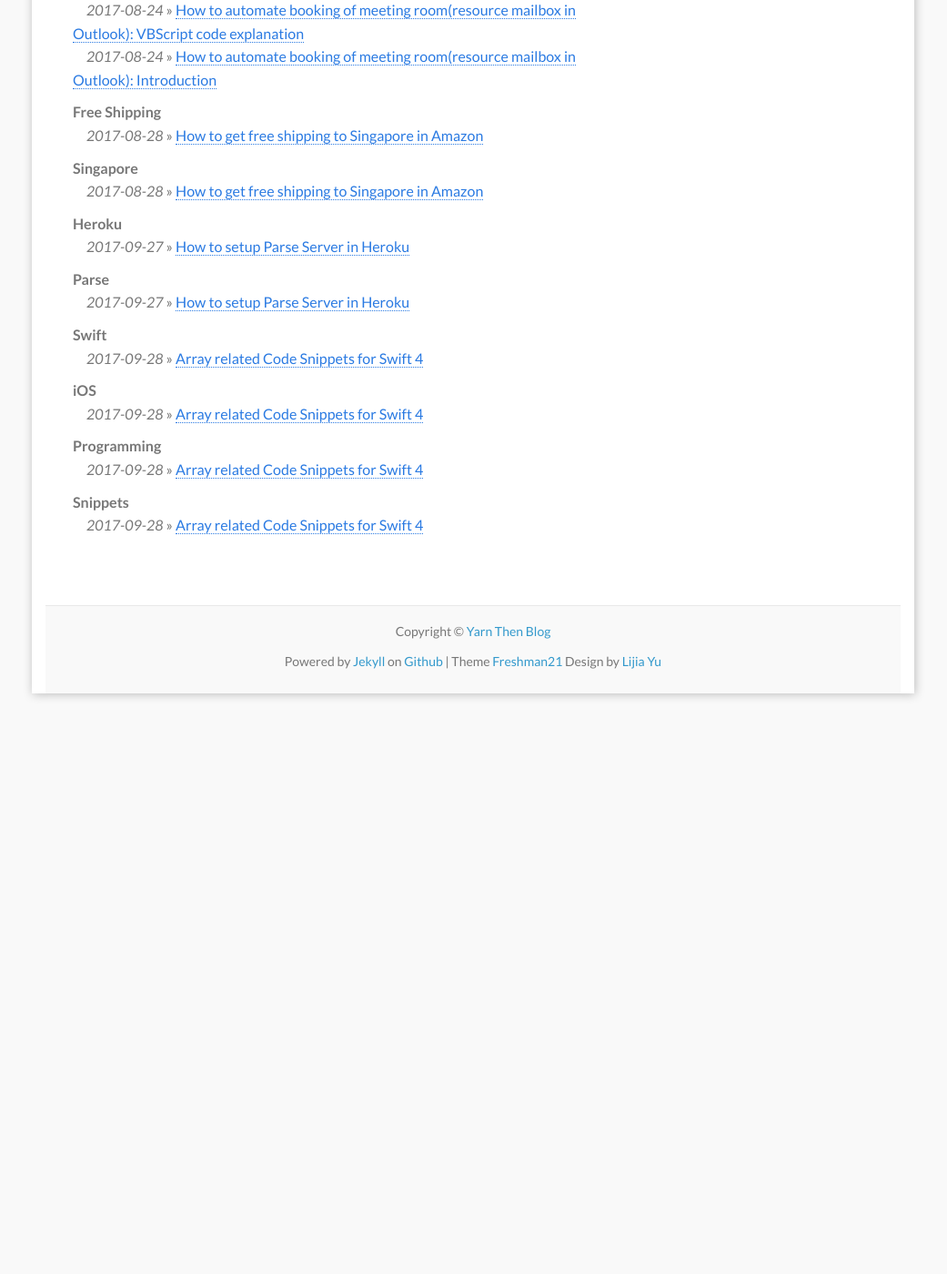
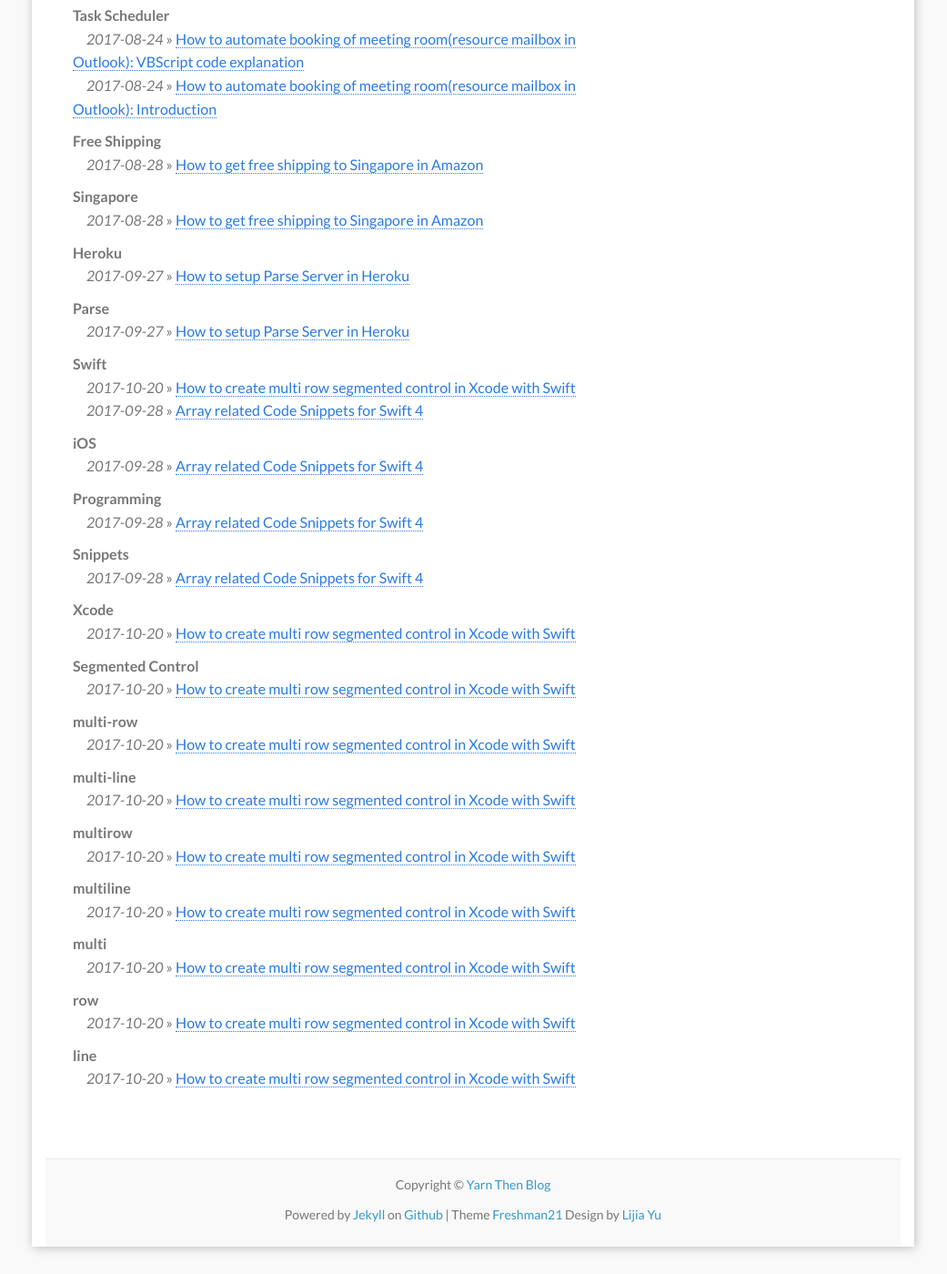
Before and after one commit to yarnthen/yarnthencohosking, a Jekyll site: the page built from e_tags.md, in a window 1280 px wide and 1400 px high, scrolled down 2860 px. Shown: the whole window at 91% size, without its empty margins (120-1161 px from the left). Built offline with Jekyll 4.4.1, drawn with Linux system fonts in a browser that asks for light colours; before the commit the page ends 3652 px from its top, so only the background shows below that; some of the changed text lies outside the part shown.

Commit message:
new post for multi row segmented control in Xcode

```diff
--- /dev/null
+++ b/_posts/2017-10-20-multi-row-segemented-control-xcode-swift.md
@@ -0,0 +1,66 @@
+---
+layout: post
+title: "How to create multi row segmented control in Xcode with Swift"
+excerpt: How to create multi row segmented control
+summary: Segmented Control is iOS way of interpreting toggle action. It is visually more pleasing than radio button in terms of UI but there is a limitation of how many option it can present as it is restricted to single row. This post teaches how to create a multi row segmented control for more options available for toggling.
+categories: [How To]
+tags: [Xcode, Swift, Segmented Control, multi-row, multi-line, multirow, multiline, multi, row, line]
+comments: true
+---
+
+Segmented Control is iOS way of interpreting toggle action. It is visually more pleasing than radio button in terms of UI but there is a limitation of how many option it can present as it is restricted to single row. This post teaches how to create a multi row segmented control for more options available for toggling. At the end of the post, you should be able to create something similar to the below and interpret it accordingly.
+
+![]({{ site.baseurl }}/images/2017-10-20_21-29-14.gif)
+
+<span style="color:#993366">**Ingredients we need** </span><br>
+All we need is a IBOutlet and IBAction per segmented control you are using. For easy reference in this post, I have created 3 segmented control.<br>
+**1st segmented control:** IBOutlet segment1 with two segments First & Second and IBAction named FirstSecond.<br>
+**2nd segmented control:** IBOutlet segment2 with two segments Third & Fourth and IBAction named ThirdFourth.<br>
+**3rd segmented control:** IBOutlet segment3 with two segments Fifth & Sixth and IBAction named FifthSixth.<br>
+
+<span style="color:#993366">**Code for toggling** </span><br>
+The code required for the toggling is pretty straight forward. All we need to do is just remove selected segment in the other 2 segmented control that is not selected.
+
+{% highlight swift %}
+@IBOutlet weak var segment1: UISegmentedControl!
+@IBOutlet weak var segment2: UISegmentedControl!
+@IBOutlet weak var segment3: UISegmentedControl!
+@IBAction func FirstSecond(_ sender: UISegmentedControl) {
+    segment2.selectedSegmentIndex = UISegmentedControlNoSegment
+    segment3.selectedSegmentIndex = UISegmentedControlNoSegment
+}
+@IBAction func ThirdFourth(_ sender: UISegmentedControl) {
+    segment1.selectedSegmentIndex = UISegmentedControlNoSegment
+    segment3.selectedSegmentIndex = UISegmentedControlNoSegment
+}
+@IBAction func FifthSixth(_ sender: UISegmentedControl) {
+    segment1.selectedSegmentIndex = UISegmentedControlNoSegment
+    segment2.selectedSegmentIndex = UISegmentedControlNoSegment
+}
+{% endhighlight %}
+
+<span style="color:#993366">**How to use it** </span><br>
+All we need to do is to use an array. The position of the array can be easily determined by adding the number of segments which are in the earlier segments.(In my example, position of Segment named Sixth will be Segment3.selectedSegmentIndex + 4 because there are 4 segments in the earlier segments Segment1 and Segment2)
+
+{% highlight swift %}
+let segmentvalue = ["First","Second","Third","Fourth","Fifth","Sixth"]
+@IBAction func FirstSecond(_ sender: UISegmentedControl) {
+    segment2.selectedSegmentIndex = UISegmentedControlNoSegment
+    segment3.selectedSegmentIndex = UISegmentedControlNoSegment
+    let valueINeed = segmentvalue[segment1.selectedSegmentIndex]
+}
+@IBAction func ThirdFourth(_ sender: UISegmentedControl) {
+    segment1.selectedSegmentIndex = UISegmentedControlNoSegment
+    segment3.selectedSegmentIndex = UISegmentedControlNoSegment
+    let valueINeed = segmentvalue[segment2.selectedSegmentIndex + 2]
+}
+@IBAction func FifthSixth(_ sender: UISegmentedControl) {
+    segment1.selectedSegmentIndex = UISegmentedControlNoSegment
+    segment2.selectedSegmentIndex = UISegmentedControlNoSegment
+    let valueINeed = segmentvalue[segment3.selectedSegmentIndex + 4]
+}
+{% endhighlight %}
+
+<span style="color:#993366">**Conclusion** </span><br>
+That's all the code you need to create a multi row Segmented Control.
+Technically they are still acting as number of different segmented controls, but this teaches you how to "trick" into an impression of a extended segmented control and how to make use of it by simply performing addition to its index position.
--- a/_sass/_base.scss
+++ b/_sass/_base.scss
@@ -93,7 +93,6 @@ img {
   max-width: 100%;
   vertical-align: middle;
 }
-
 
 
 /**
```
Also changed, not shown: images/2017-10-20_21-29-14.gif (added).
